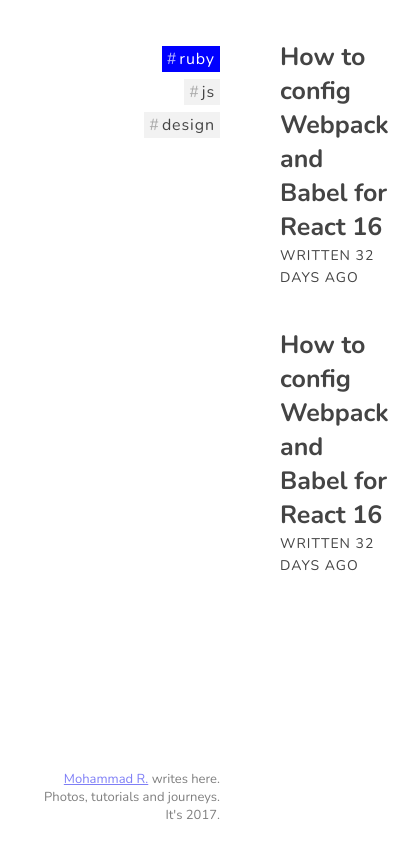
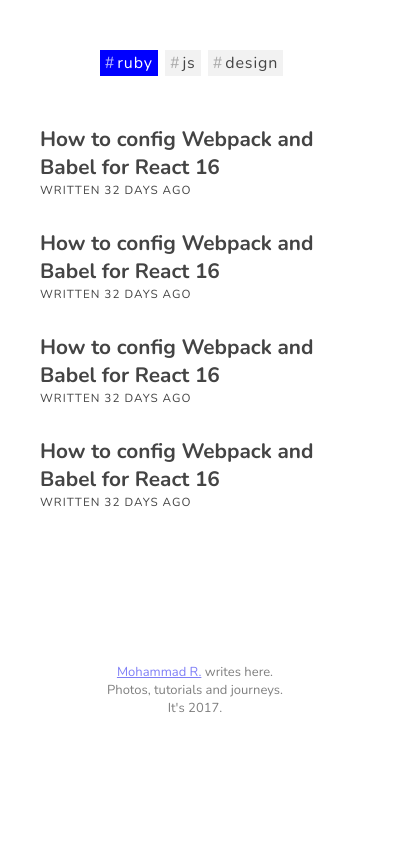
Before and after one commit to morajabi/morajabi.im, a Next.js app: page /blog in a window 390 px wide. Shown: the whole page, 419 px wide, since content can reach past the window. Built offline with nearby package versions, Linux system fonts and the light colour scheme; a web font is replaced by a local one.

Commit message:
feat: make home page responsive

```diff
--- a/components/blog/Post.js
+++ b/components/blog/Post.js
@@ -1,9 +1,10 @@
 import Link from 'next/link'
-import styled from 'styled-components'
+import styled, { css } from 'styled-components'
 
 import rem from 'utils/rem'
 import { headerFont } from 'utils/fonts'
 import { mostlyBlack } from 'utils/colors'
+import { mobile } from 'utils/media'
 
 const Wrapper = styled.a`
   padding: ${rem(20)} ${rem(30)};
@@ -14,6 +15,11 @@ const Wrapper = styled.a`
   background: transparent;
   color: ${mostlyBlack};
   transition: background 100ms ease-out;
+
+  ${mobile(css`
+    font-size: ${rem(13)};
+    padding: ${rem(15)} ${rem(20)};
+  `)}
 
   &:hover,
   &:focus {
@@ -30,14 +36,14 @@ const Title = styled.h1`
   padding: 0;
   font-family: ${headerFont};
   font-weight: 700;
-  font-size: ${rem(25)};
+  font-size: 1.6em;
 `
 
 const Meta = styled.span`
   margin: 0;
   padding: 0;
   text-transform: uppercase;
-  font-size: ${rem(14)};
+  font-size: 0.9em;
   letter-spacing: ${rem(1)};
 `
 
--- a/pages/blog/index.js
+++ b/pages/blog/index.js
@@ -1,6 +1,7 @@
-import styled from 'styled-components'
+import styled, { css } from 'styled-components'
 
 import rem from 'utils/rem'
+import { mobile } from 'utils/media'
 import Post from 'components/blog/Post'
 import Tag from 'components/blog/Tag'
 
@@ -9,9 +10,14 @@ const Wrapper = styled.div`
   padding: ${rem(20)};
   box-sizing: border-box;
   display: grid;
-  grid-template-rows: auto;
+  grid-template-rows: ${rem(60)} auto;
   grid-template-columns: ${rem(200)} auto;
   grid-column-gap: ${rem(30)};
+  grid-row-gap: ${rem(30)};
+
+  ${mobile(css`
+    grid-template-columns: auto;
+  `)}
 `
 
 const Posts = styled.div`
@@ -22,11 +28,14 @@ const Side = styled.div`
   flex-direction: column;
   justify-content: space-between;
   align-items: flex-end;
+
+  ${mobile(css`
+    align-items: center;
+  `)}
 `
 
 const AboutNote = styled.p`
   margin: 0;
-  text-align: right;
   font-size: ${rem(13)};
   opacity: 0.5;
   transition: opacity 100ms ease-out;
@@ -36,13 +45,37 @@ const AboutNote = styled.p`
   }
 `
 
+const SideAboutNote = styled.div`
+  text-align: right;
+
+  ${mobile(css`
+    display: none;
+  `)}
+`
+
 const Tags = styled.div`
-  padding-top: 1.6rem;
+  padding-top: ${rem(30)};
 `
 
 const TagWrapper = styled.div`
   text-align: right;
   margin-bottom: ${rem(7)};
+
+  ${mobile(css`
+    display: inline-block;
+    margin-right: ${rem(7)};
+    margin-bottom: 0;
+  `)}
+`
+
+const Footer = styled.footer`
+  display: none;
+  padding: ${rem(30)} 0;
+  text-align: center;
+
+  ${mobile(css`
+    display: block;
+  `)}
 `
 
 export default () => (
@@ -53,16 +86,30 @@ export default () => (
         <TagWrapper><Tag>js</Tag></TagWrapper>
         <TagWrapper><Tag>design</Tag></TagWrapper>
       </Tags>
+
+      <SideAboutNote>
+        <AboutNote>
+          <a href="http://morajabi.me">Mohammad R.</a>{' '}
+          writes here.<br />
+          Photos, tutorials and journeys.<br />
+          It's 2017.
+        </AboutNote>
+      </SideAboutNote>
+    </Side>
+    <Posts>
+      <Post url="/blog/post/my-post-slug" />
+      <Post />
+      <Post />
+      <Post />
+    </Posts>
+
+    <Footer>
       <AboutNote>
         <a href="http://morajabi.me">Mohammad R.</a>{' '}
         writes here.<br />
         Photos, tutorials and journeys.<br />
         It's 2017.
       </AboutNote>
-    </Side>
-    <Posts>
-      <Post url="/blog/post/my-post-slug" />
-      <Post />
-    </Posts>
+    </Footer>
   </Wrapper>
 )
--- /dev/null
+++ b/utils/media.js
@@ -0,0 +1,9 @@
+import { css } from 'styled-components'
+
+import rem from 'utils/rem'
+
+export const mobile = body => css`
+  @media (max-width: ${rem(800)}) {
+    ${body}
+  }
+`
```
